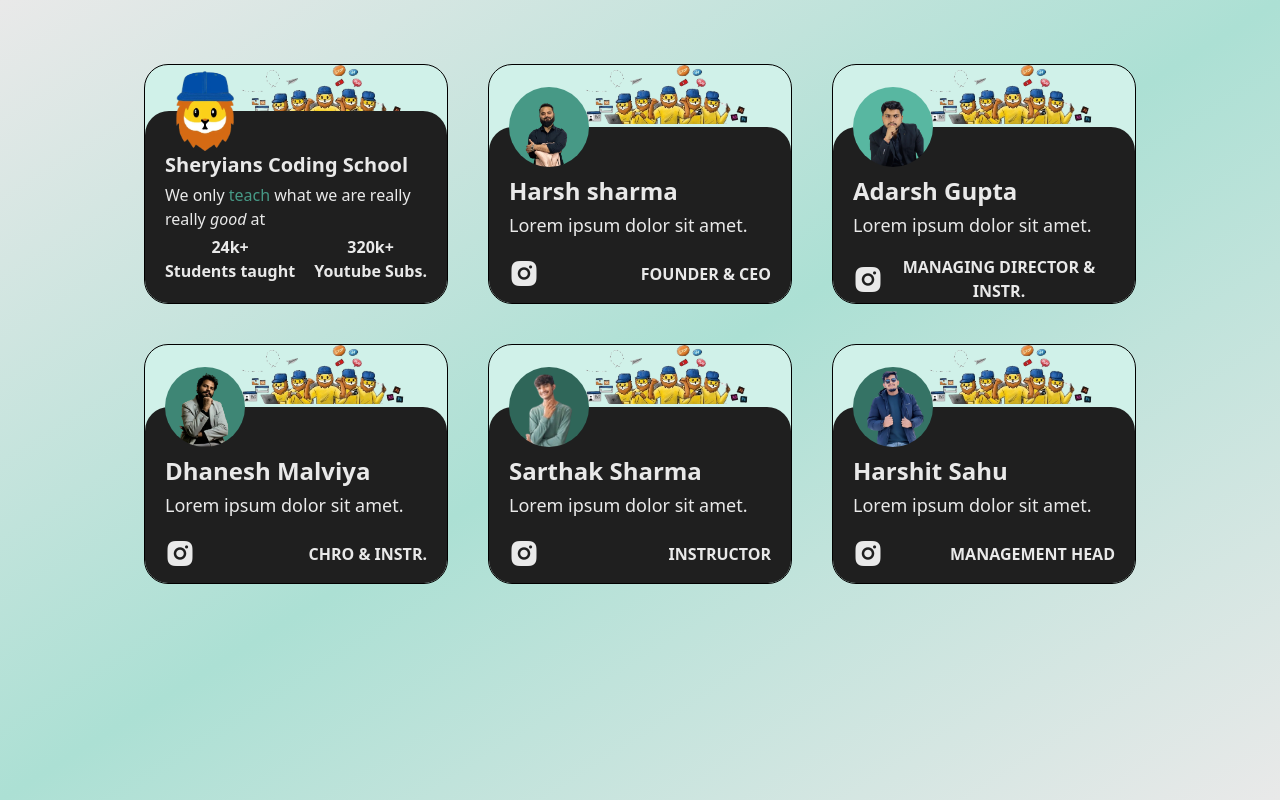
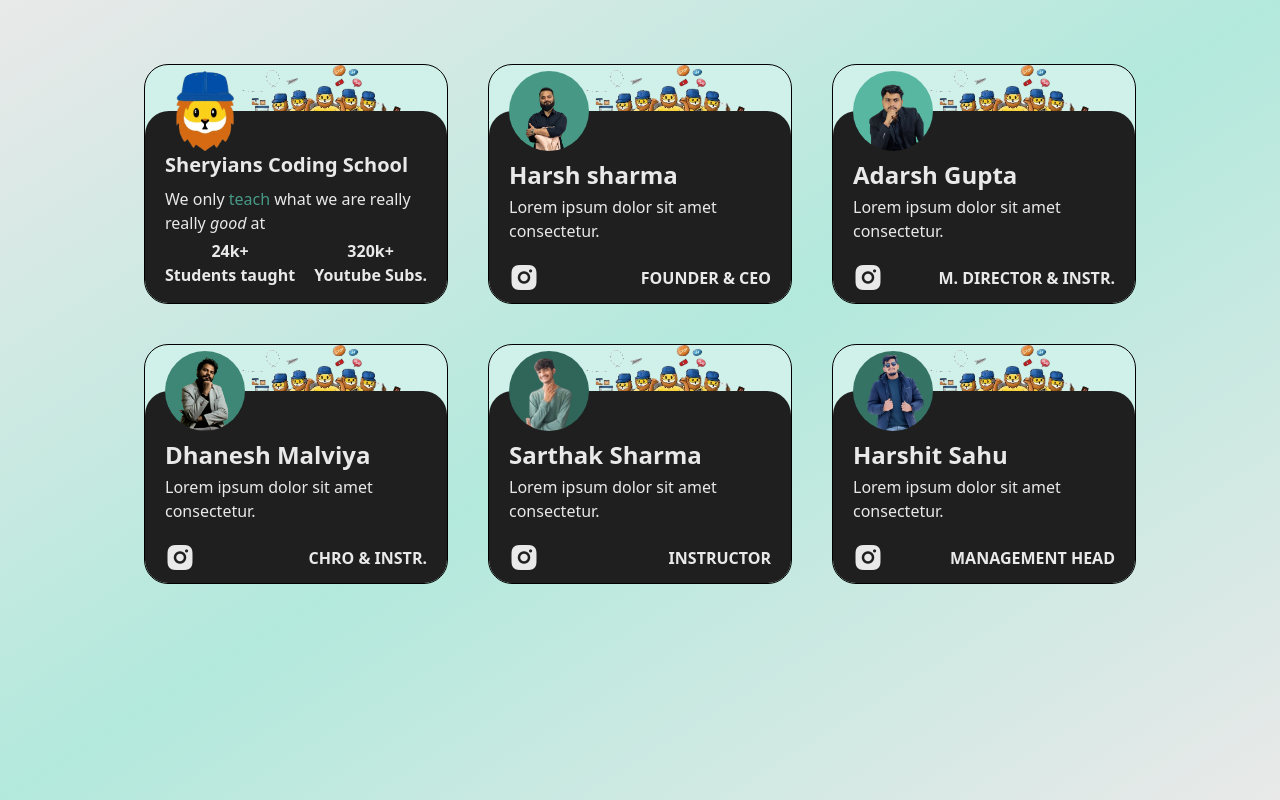
Before and after one commit to SanketP100/TailwindCSS_Project_3, a website built with Vite: page index.html in a window 1280 px wide. Built offline with nearby package versions, Linux system fonts and the light colour scheme.

Commit message:
file update

```diff
--- a/index.html
+++ b/index.html
@@ -10,7 +10,8 @@
     <link rel="shortcut icon" href="./image/Sheryians_logo.png" type="image/x-icon">
 </head>
 <body class="selection:bg-black">
-    <div class="main w-full h-screen bg-gradient-to-br from-[#E9E9E9] via-[#ACE0D4] to-[#E9E9E9] backdrop-blur-5xl lg:overflow-hidden overflow-auto">
+
+    <div class="main w-full h-screen bg-gradient-to-br from-[#E9E9E9] via-[#b3e9dc] to-[#E9E9E9] backdrop-blur-5xl lg:overflow-hidden overflow-auto">
 
         <div class="Home flex flex-wrap items-center justify-center gap-10 px-8 py-16">
 
@@ -21,9 +22,9 @@
                     <div class="circle h-20 w-20 rounded-full absolute -top-10 left-5 bg-no-repeat bg-center bg-contain" style="background-image: url(./image/Sheryians_logo.png);">
                     </div>
 
-                    <h1 class="pt-10 text-2xl lg:text-xl font-bold text-[#E9E9E9] ">Sheryians Coding School</h1>
+                    <h1 class="pt-10 text-xl lg:text-xl font-bold text-[#E9E9E9] ">Sheryians Coding School</h1>
 
-                    <p class=" text-base text-[#E9E9E9] pt-1">We only <span class="text-[#479986]">teach</span> what we are really really <i>good</i> at</p>
+                    <p class=" text-base text-[#E9E9E9] pt-2">We only <span class="text-[#479986]">teach</span> what we are really really <i>good</i> at</p>
 
                     <div class="inner-bottom flex items-center justify-between mt-1">
 
@@ -38,9 +39,9 @@
             </div>
 
 
-            <div class="box bg-[#d0f1e9] h-60 w-full lg:w-1/4 border border-solid border-black flex justify-end items-end overflow-hidden rounded-3xl bg-no-repeat bg-top bg-contain " style="background-image: url(./image/channels4_banner1.png);">
+            <div class="box bg-[#d0f1e9] h-60 w-full lg:w-1/4 border border-solid border-black flex justify-end items-end overflow-hidden rounded-3xl bg-no-repeat bg-top bg-contain" style="background-image: url(./image/channels4_banner1.png);">
 
-                <div class="box-inner w-full h-44 rounded-t-3xl px-5 bg-[#1F1F1F] relative">
+                <div class="box-inner w-full h-48 rounded-t-3xl px-5 bg-[#1F1F1F] relative">
 
                     <div class="circle h-20 w-20 rounded-full absolute -top-10 left-5  bg-[#479986] bg-no-repeat bg-top bg-contain" style="background-image: url(./image/harshBhaiya-removebg-preview.png);">
 
@@ -48,7 +49,7 @@
 
                     <h1 class="pt-12 text-2xl font-bold text-[#E9E9E9]">Harsh sharma</h1>
 
-                    <p class=" text-lg text-[#E9E9E9] pt-1">Lorem ipsum dolor sit amet.</p>
+                    <p class=" text-base  text-[#E9E9E9] pt-1">Lorem ipsum dolor sit amet consectetur.</p>
 
                     <div class="inner-bottom flex items-center justify-between mt-4">
 
@@ -65,7 +66,7 @@
 
             <div class="box bg-[#d0f1e9] h-60 w-full lg:w-1/4 border border-solid border-black flex justify-end items-end overflow-hidden rounded-3xl bg-no-repeat bg-top bg-contain " style="background-image: url(./image/channels4_banner1.png);">
 
-                <div class="box-inner w-full h-44 rounded-t-3xl px-5 bg-[#1F1F1F] relative">
+                <div class="box-inner w-full h-48 rounded-t-3xl px-5 bg-[#1F1F1F] relative">
 
                     <div class="circle h-20 w-20 rounded-full absolute -top-10 left-5 bg-[#58b7a1] bg-no-repeat bg-top bg-contain" style="background-image: url(./image/adarshBhaiya-removebg-preview.png);">
 
@@ -73,13 +74,13 @@
 
                     <h1 class="pt-12 text-2xl font-bold text-[#E9E9E9]">Adarsh Gupta</h1>
 
-                    <p class=" text-lg text-[#E9E9E9] pt-1">Lorem ipsum dolor sit amet.</p>
+                    <p class=" text-base text-[#E9E9E9] pt-1">Lorem ipsum dolor sit amet consectetur.</p>
 
                     <div class="inner-bottom flex items-center justify-between mt-4">
 
                         <h3 class=" text-[#E9E9E9] text-center text-3xl"><a href="https://www.instagram.com/adarsh.sheryians?igsh=dGx5MmV5ejhveWNs"><i class="ri-instagram-fill"></i></a></h3>
 
-                        <h3 class=" text-[#E9E9E9] text-center font-semibold uppercase">managing director & instr.</h3>
+                        <h3 class=" text-[#E9E9E9] text-center font-semibold uppercase">m. director & instr.</h3>
 
                     </div>
 
@@ -90,7 +91,7 @@
 
             <div class="box bg-[#d0f1e9] h-60 w-full lg:w-1/4 border border-solid border-black flex justify-end items-end overflow-hidden rounded-3xl bg-no-repeat bg-top bg-contain " style="background-image: url(./image/channels4_banner1.png);">
 
-                <div class="box-inner w-full h-44 rounded-t-3xl px-5 bg-[#1F1F1F] relative">
+                <div class="box-inner w-full h-48 rounded-t-3xl px-5 bg-[#1F1F1F] relative">
 
                     <div class="circle h-20 w-20 rounded-full absolute -top-10 left-5  bg-[#3e8675] bg-no-repeat bg-top bg-contain" style="background-image: url(./image/dhaneshBhaiya-removebg-preview.png);">
 
@@ -98,7 +99,7 @@
 
                     <h1 class="pt-12 text-2xl font-bold text-[#E9E9E9]">Dhanesh Malviya</h1>
 
-                    <p class=" text-lg text-[#E9E9E9] pt-1">Lorem ipsum dolor sit amet.</p>
+                    <p class=" text-base text-[#E9E9E9] pt-1">Lorem ipsum dolor sit amet consectetur.</p>
 
                     <div class="inner-bottom flex items-center justify-between mt-4">
 
@@ -115,7 +116,7 @@
 
             <div class="box bg-[#d0f1e9] h-60 w-full lg:w-1/4 border border-solid border-black flex justify-end items-end overflow-hidden rounded-3xl bg-no-repeat bg-top bg-contain " style="background-image: url(./image/channels4_banner1.png);">
 
-                <div class="box-inner w-full h-44 rounded-t-3xl px-5 bg-[#1F1F1F] relative">
+                <div class="box-inner w-full h-48 rounded-t-3xl px-5 bg-[#1F1F1F] relative">
 
                     <div class="circle h-20 w-20 rounded-full absolute -top-10 left-5 bg-[#2f6659] bg-no-repeat bg-top bg-contain" style="background-image: url(./image/sarthak.png);">
 
@@ -123,7 +124,7 @@
 
                     <h1 class="pt-12 text-2xl font-bold text-[#E9E9E9]">Sarthak Sharma</h1>
 
-                    <p class=" text-lg text-[#E9E9E9] pt-1">Lorem ipsum dolor sit amet.</p>
+                    <p class=" text-base text-[#E9E9E9] pt-1">Lorem ipsum dolor sit amet consectetur.</p>
 
                     <div class="inner-bottom flex items-center justify-between mt-4">
 
@@ -139,7 +140,7 @@
 
             <div class="box bg-[#d0f1e9] h-60 w-full lg:w-1/4 border border-solid border-black flex justify-end items-end overflow-hidden rounded-3xl bg-no-repeat bg-top bg-contain " style="background-image: url(./image/channels4_banner1.png);">
 
-                <div class="box-inner w-full h-44 rounded-t-3xl px-5 bg-[#1F1F1F] relative">
+                <div class="box-inner w-full h-48 rounded-t-3xl px-5 bg-[#1F1F1F] relative">
 
                     <div class="circle h-20 w-20 rounded-full absolute -top-10 left-5 bg-[#357365] bg-no-repeat bg-top bg-contain" style="background-image: url(./image/harshitbhaiya.png);">
 
@@ -147,7 +148,7 @@
 
                     <h1 class="pt-12 text-2xl font-bold text-[#E9E9E9]">Harshit Sahu</h1>
 
-                    <p class=" text-lg text-[#E9E9E9] pt-1">Lorem ipsum dolor sit amet.</p>
+                    <p class=" text-base text-[#E9E9E9] pt-1">Lorem ipsum dolor sit amet consectetur.</p>
 
                     <div class="inner-bottom flex items-center justify-between mt-4">
 
```
